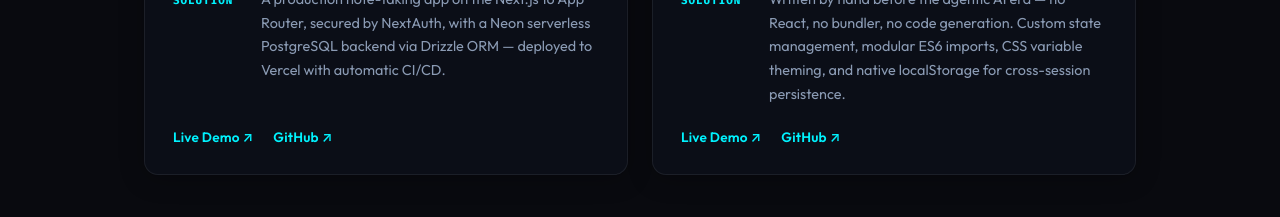
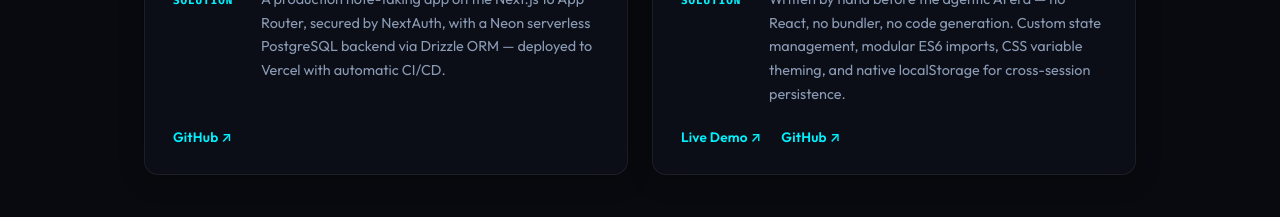
Before and after one commit to m-amir-gomaa/portfolio, a React (Vite) app: page / in a window 1280 px wide. Shown: the part 2920-3137 px from the top of the page. Built offline with nearby package versions, Linux system fonts and the light colour scheme.

Commit message:
Remove dead Vercel link until redeployed

```diff
--- a/src/App.jsx
+++ b/src/App.jsx
@@ -28,7 +28,6 @@ const projects = [
     problem: 'Demonstrating full-stack competence requires managing authentication, relational data, and cloud deployment cohesively.',
     solution: 'A production note-taking app on the Next.js 16 App Router, secured by NextAuth, with a Neon serverless PostgreSQL backend via Drizzle ORM — deployed to Vercel with automatic CI/CD.',
     links: [
-      { label: 'Live Demo', href: 'https://keep-nextjs-eight.vercel.app/' },
       { label: 'GitHub', href: 'https://github.com/m-amir-gomaa/keep-nextjs' },
     ],
     mediaKey: 'keep-next',
```
